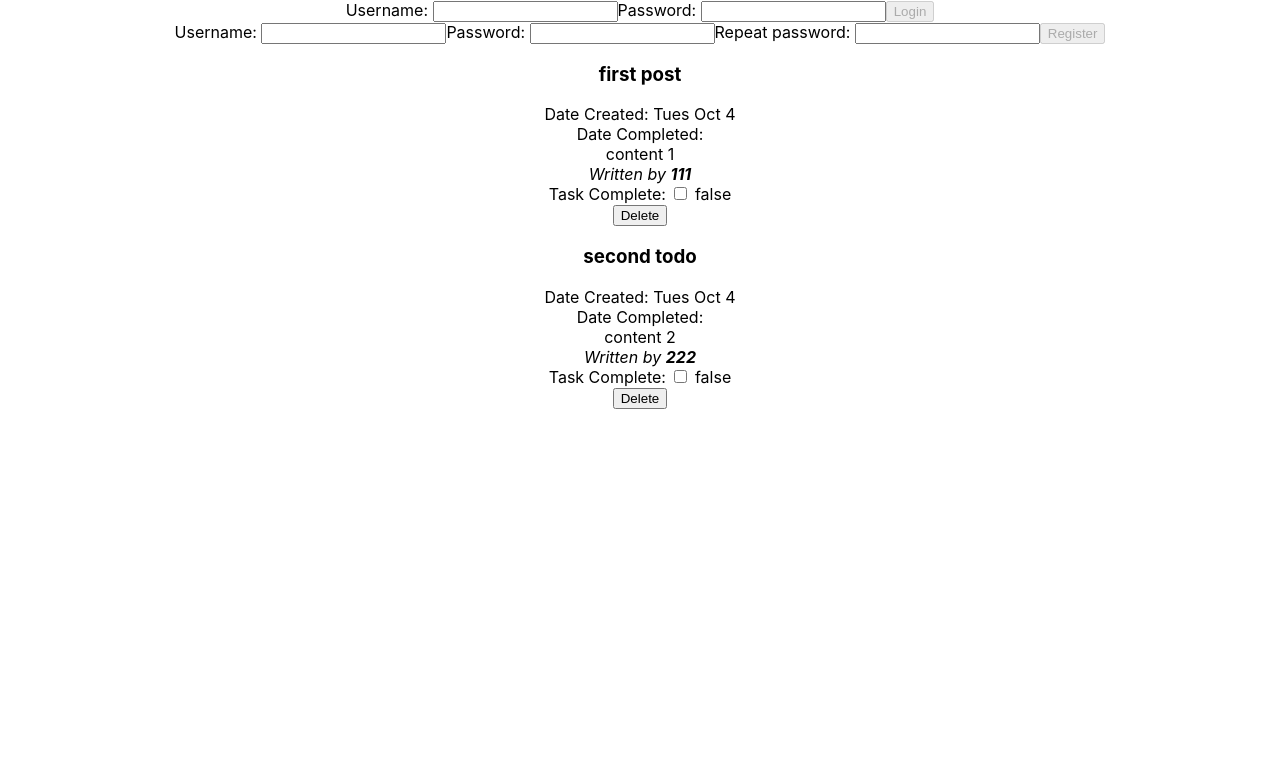
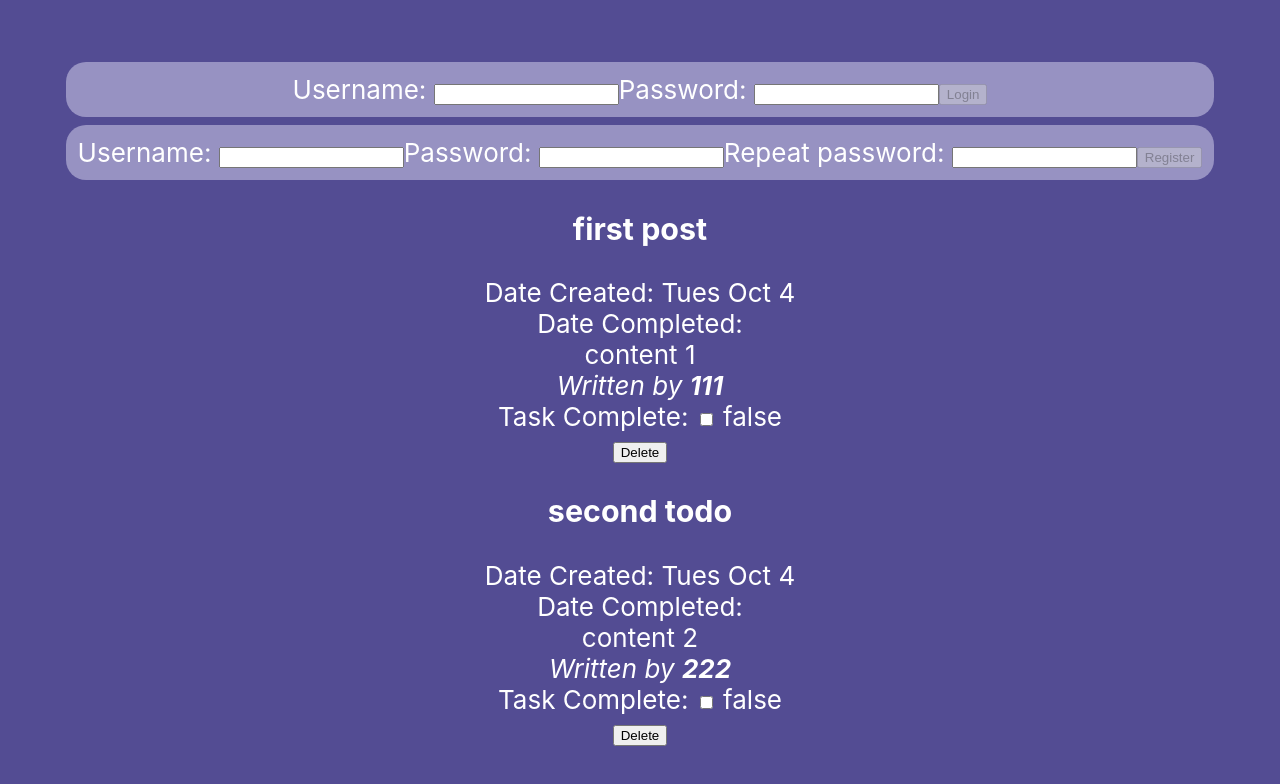
Before and after one commit to ViLinh27/lab2-todoapp, a React (Create React App) app: page / in a window 1280 px wide. Shown: the top 784 px of the page. Built offline with nearby package versions, Linux system fonts and the light colour scheme.

Commit message:
Make app look a bit prettier
get rid of unused classes in css

```diff
--- a/src/App.css
+++ b/src/App.css
@@ -2,19 +2,8 @@
   text-align: center;
 }
 
-.App-logo {
-  height: 40vmin;
-  pointer-events: none;
-}
-
-@media (prefers-reduced-motion: no-preference) {
-  .App-logo {
-    animation: App-logo-spin infinite 20s linear;
-  }
-}
-
 .App-header {
-  background-color: #282c34;
+  background-color: #534c93;
   min-height: 100vh;
   display: flex;
   flex-direction: column;
@@ -24,15 +13,9 @@
   color: white;
 }
 
-.App-link {
-  color: #61dafb;
+.Form-log {
+  background-color: #9792c2;
+  border-radius: 20px;
+  padding: 0.75rem;
+  margin: 0.5rem;
 }
-
-@keyframes App-logo-spin {
-  from {
-    transform: rotate(0deg);
-  }
-  to {
-    transform: rotate(360deg);
-  }
-}
--- a/src/App.js
+++ b/src/App.js
@@ -61,7 +61,7 @@ function App() {
 
   return (
     <div className="App">
-      <header>
+      <header className="App-header">
         <div>
           {/*setUser would be replaced by dispatch props here in each component: */}
           {/*would have to call state object then user property in some cases here (reducer) like this: state.user */}
--- a/src/User/Login.js
+++ b/src/User/Login.js
@@ -4,7 +4,7 @@ export default function Login({dispatch}){//deconstruct dispatch instead of setU
     const[username,setUsername] = useState('')
 
     return(
-        <form onSubmit={e => {e.preventDefault();
+        <form className="Form-log" onSubmit={e => {e.preventDefault();
             dispatch({ type: "LOGIN", username});
             }}
         > {/*instead of setUser call dispatch here: dispatch({type: "LOGIN", username}) */}
--- a/src/User/Logout.js
+++ b/src/User/Logout.js
@@ -1,6 +1,6 @@
 export default function Logout({user,dispatch}){//instead of setUser, deconstruct dispatch : Logout({user, dispatch})
     return(
-        <form onSubmit={
+        <form className="Form-log" onSubmit={
             e => {e.preventDefault();
             dispatch({ type: "LOGOUT"});
         }}>{/*instead of setUser call dispatch with correct case: dispatch({type: "LOGOUT"}) */}
--- a/src/User/Register.js
+++ b/src/User/Register.js
@@ -19,7 +19,7 @@ export default function Register({dispatch}){  //replace setUser with dispatch w
     }
 
     return(
-        <form onSubmit={
+        <form className="Form-log" onSubmit={
             e => {
                 e.preventDefault();
                 dispatch({type:"REGISTER", username});
```
